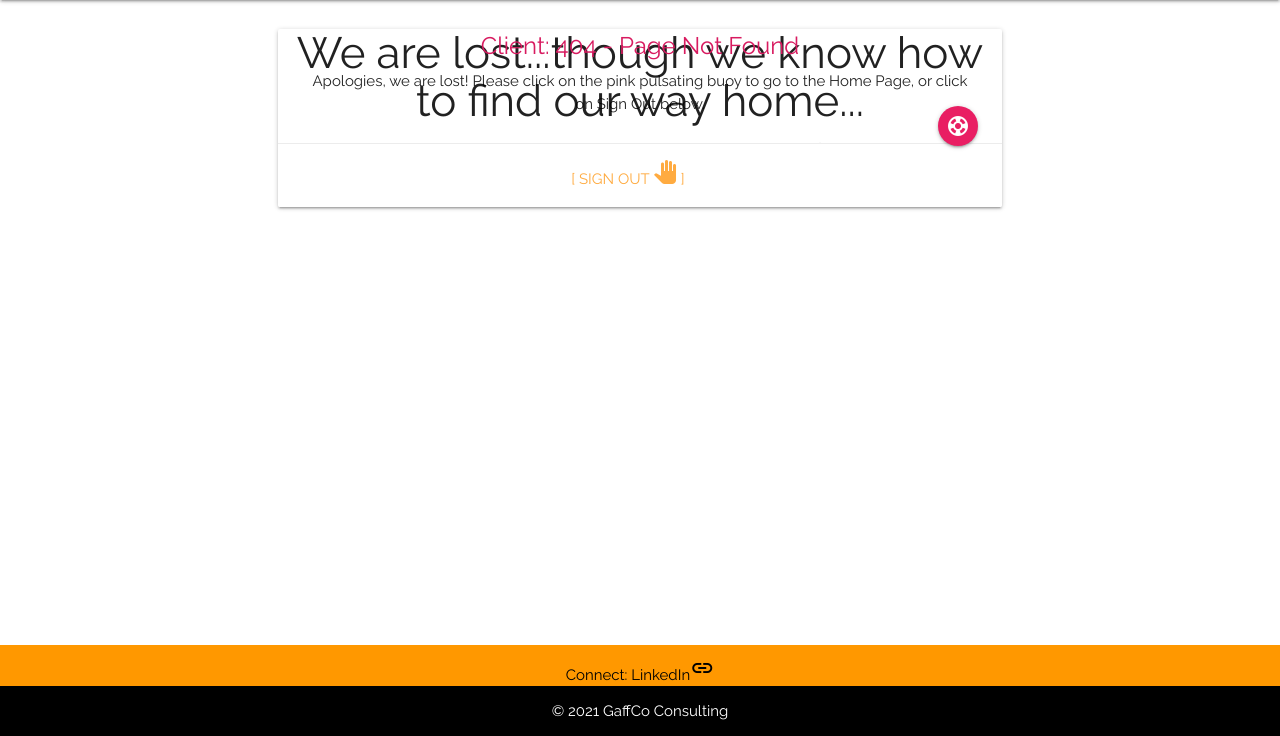
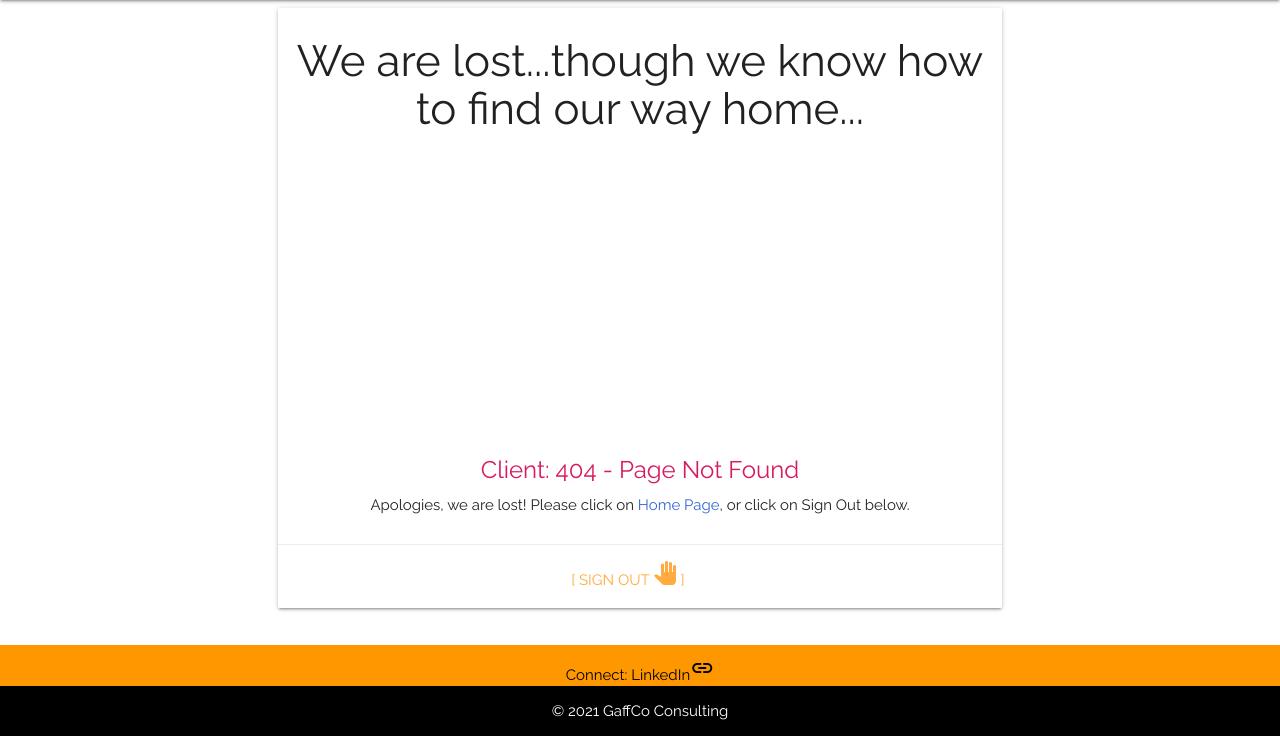
Before and after one commit to NaoiseGaffney/Training, a Django app: template templates/404.html in a window 1280 px wide. Shown: the part 64-800 px from the top of the page. Run offline with Django 3.2, Linux system fonts and the light colour scheme; the template is opened without the code that fills it, so the values that code supplies are empty; parts of the project's set-up code (start-up, migrations or seed data) failed here and were passed over; some libraries are stand-ins or nearby versions.

Commit message:
Updated the error pages for 404 and 500. Cleaner look and works across devices of all sizes. Simplified the messages too.

```diff
--- a/templates/404.html
+++ b/templates/404.html
@@ -7,16 +7,13 @@
 <div class="container">
     <div class="row">
         <div class="col s12 offset-m1 m10 offset-l1 l10">
-            <div class="card center">
+            <div class="card center large">
                 <div class="card-image">
                     <h3>We are lost...though we know how to find our way home...</h3>
-                    <a href="{% url 'home' %}" target="_self" class="halfway-fab btn-floating pink pink-darken-1 pulse">
-                        <i class="material-icons">support</i>
-                    </a>
                 </div>
                 <div class="card-content">
                     <span class="card-title pink-text text-darken-1">Client: 404 - Page Not Found</span>
-                    <p>Apologies, we are lost! Please click on the pink pulsating buoy to go to the Home Page, or click
+                    <p>Apologies, we are lost! Please click on <a href="{% url 'home' %}" target="_self">Home Page</a>, or click
                         on Sign Out below.</p>
                     <p>&nbsp;</p>
                     <p>Training and Development - 404 Not Found: The requested URL was not found on the server. If you
```
Also changed, not shown: templates/500.html (+2 -5 lines).
